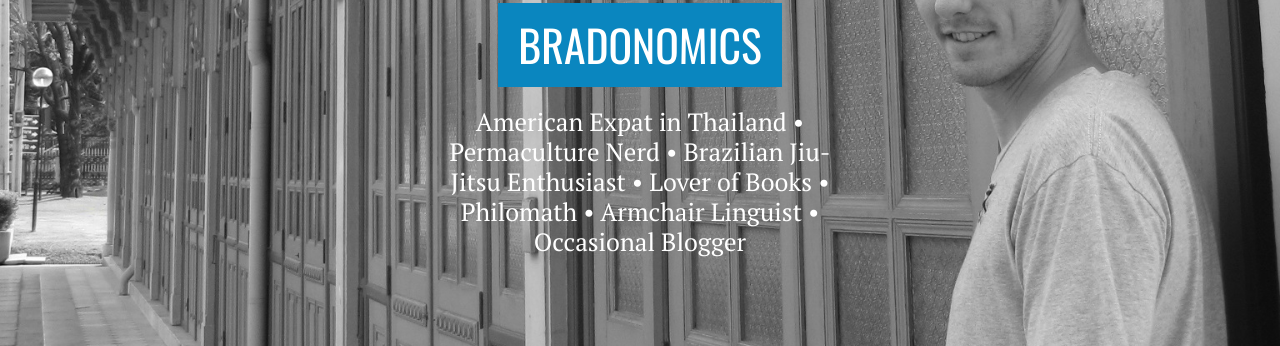
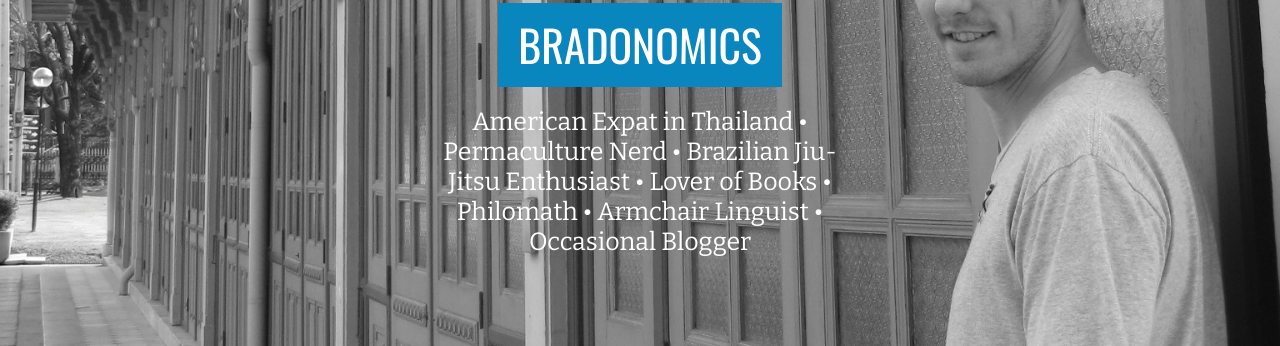
Before and after one commit to snowdj/bradonomics.github.io, a Jekyll site: the page built from index.html, in a window 1280 px wide. Shown: the part 197-543 px from the top of the page. Built offline with Jekyll 4.4.1, drawn with Linux system fonts in a browser that asks for light colours; some web fonts are replaced; the list of posts is cut into pages by our own code.

Commit message:
Changed bio area font.

```diff
--- a/_sass/header.scss
+++ b/_sass/header.scss
@@ -107,6 +107,7 @@ header {
     max-width: 21rem;
     margin-left: auto;
     margin-right: auto;
+    font-family: 'Bitter', Helvetica, sans-serif;
   }
 }
 
```
